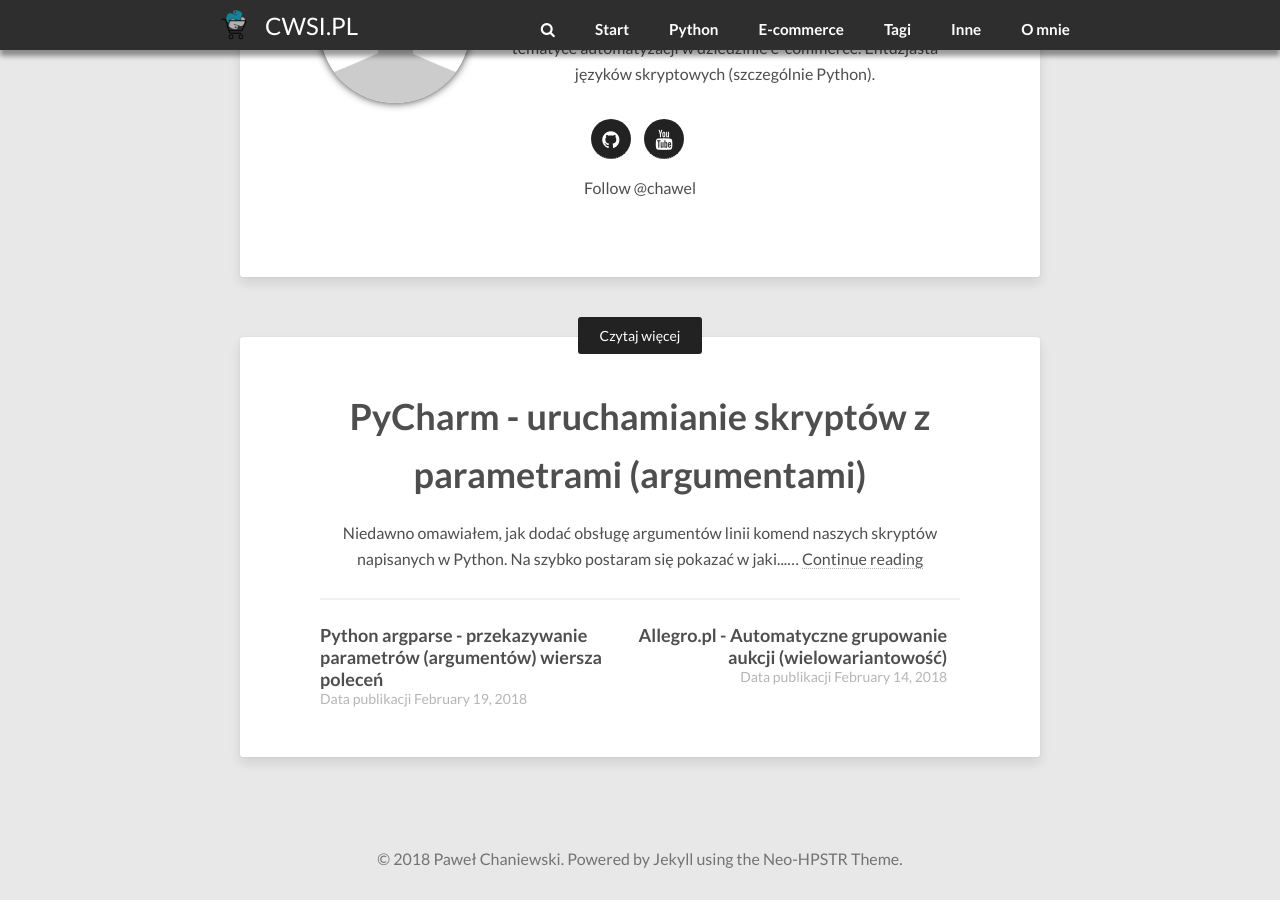
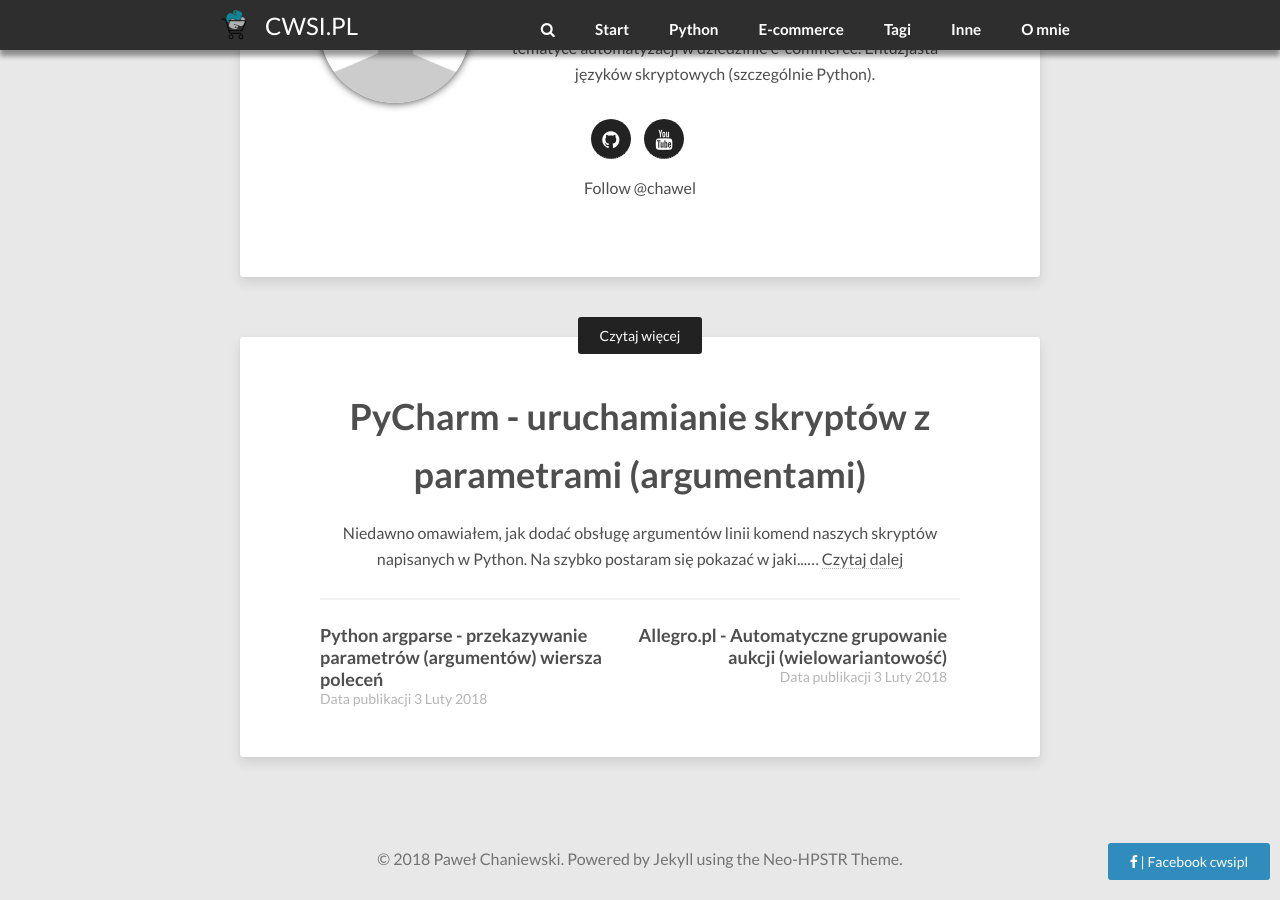
Before and after one commit to chawel/blog-test, a Jekyll site: the page built from _posts/2018-02-03-witam-na-moim-blogu.md, in a window 1280 px wide and 900 px high, scrolled down 1564 px. Built offline with Jekyll 4.4.1, drawn with Linux system fonts in a browser that asks for light colours; nearby versions of some CDN libraries; comment, search, counter and statistics services are not loaded.

Commit message:
Minor changes: Fixed time and date in read-more, added facebook button

```diff
--- a/_config.yml
+++ b/_config.yml
@@ -56,11 +56,12 @@
   site:           http://cwsi.pl/about
   avatar:         images/avatar.jpg
   bio:            '"Im mniej nużącej pracy manualnej tym lepiej, zwłaszcza kiedy musimy sami prowadzić sklep internetowy". Autor bloga cwsi.pl o tematyce automatyzacji w dziedzinie e-commerce. Entuzjasta języków skryptowych (szczególnie Python).'
-  email:          you@email.com
+  email:          pawlikus@gmail.com
   # Twitter nick for use in Twitter cards and follow button.
   # twitter: chawel # if no twitter in this config, the twitter follow button will be removed
   # GitHub nick for use in follow button in author block.
   github: chawel
+  facebook: cwsipl
 
 # Twitter account associated with the site if different from owner/author twitter account.
 # Used in Twitter cards.
@@ -70,11 +71,8 @@
 social:
   - title: "github"
     url: "https://github.com/chawel"
-  # - title: "linkedin"
-  #   url: "https://pl.linkedin.com/in/chawel"
   - title: "youtube"
     url: "https://www.youtube.com/channel/UC1ahnO3PNRSEe77_Ogvm5Yg"
-
 # Background image to be tiled on all pages
 background:
 
@@ -100,7 +98,7 @@
 permalink:   /:categories/:title/
 
 # Amount of post to show on home page
-paginate: 5
+paginate: 10
 
 # if true, shows the floatting share buttons
 float_share: false
--- a/_includes/header.html
+++ b/_includes/header.html
@@ -102,3 +102,7 @@
 {% if site.owner.twitter %}
   <a href="https://twitter.com/{{site.owner.twitter}}" class="btn btn-info button-twitter" data-show-count="false" data-size="large"><i class="fa fa-twitter"></i> <span> | Follow @{{site.owner.twitter}}</span></a>
 {% endif %}
+
+{% if site.owner.facebook %}
+  <a href="https://facebook.com/{{site.owner.facebook}}" class="btn btn-info button-twitter" data-show-count="false" data-size="large"><i class="fa fa-facebook"></i> <span> | Facebook {{site.owner.facebook}}</span></a>
+{% endif %}
--- a/_includes/read-more.html
+++ b/_includes/read-more.html
@@ -5,14 +5,14 @@
     </div><!-- /.read-more-header -->
     <div class="read-more-content">
       <h3><a href="{{ site.url }}{{ post.url }}" title="{{ post.title }}">{{ post.title }}</a></h3>
-      <p>{% if post.description %}{{ post.description }}{% else %}{{ post.content | strip_html | strip_newlines | truncate: 140 }}&hellip;{% endif %} <a href="{{ site.url }}{{ post.url }}">Continue reading</a></p>
+      <p>{% if post.description %}{{ post.description }}{% else %}{{ post.content | strip_html | strip_newlines | truncate: 140 }}&hellip;{% endif %} <a href="{{ site.url }}{{ post.url }}">Czytaj dalej</a></p>
     </div><!-- /.read-more-content -->
   {% endfor %}
   <div class="read-more-list">
     {% for post in site.related_posts limit:2 offset:1 %}
       <div class="list-item">
         <h4><a href="{{ site.url }}{{ post.url }}" title="{{ post.title }}">{{ post.title }}</a></h4>
-        <span>Data publikacji {{ post.date | date: "%B %d, %Y" }}</span>
+        <span>Data publikacji <time datetime="{{ page.date | date_to_xmlschema }}">{% include translated_date.html date=page.date format=site.date_format %}</time></span>
       </div><!-- /.list-item -->
     {% endfor %}
   </div><!-- /.read-more-list -->
```
